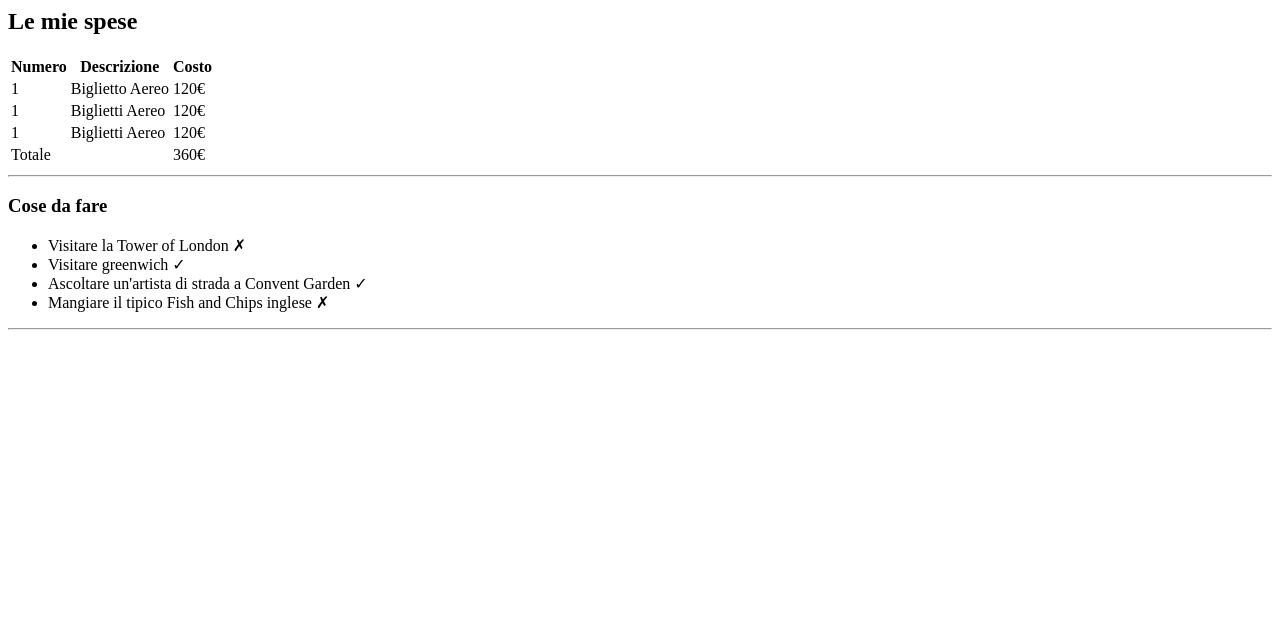
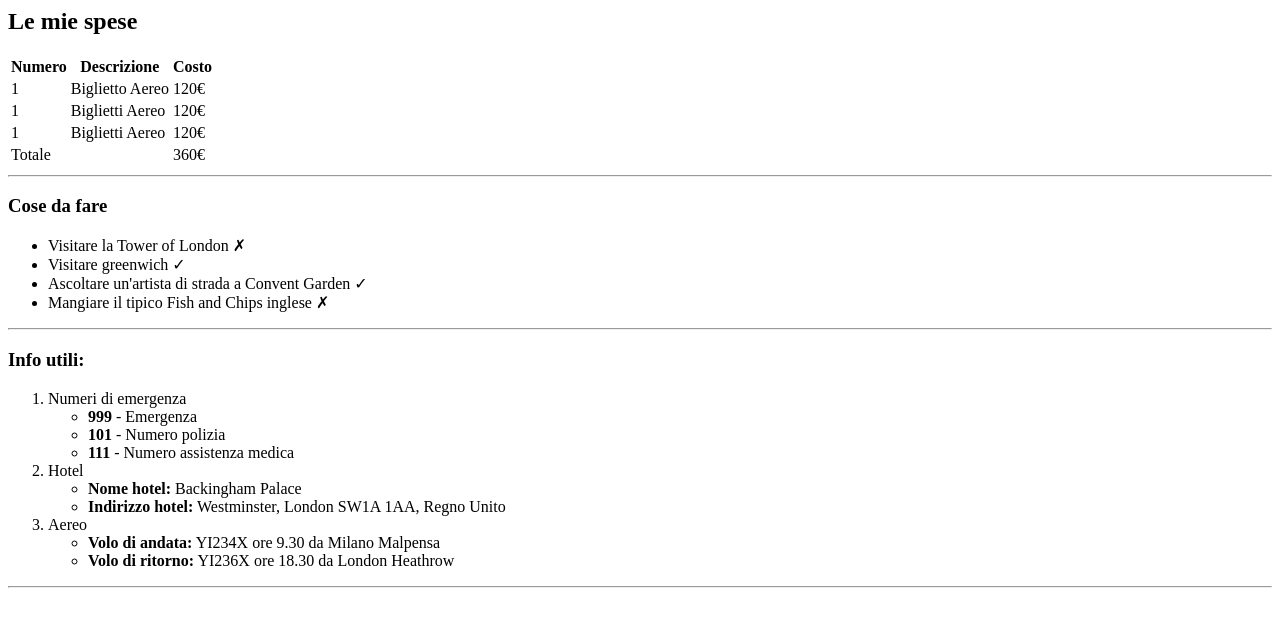
Before and after one commit to igorliotta/html-london-trip, a plain HTML site: page index.html in a window 1280 px wide. Shown: the part 107-734 px from the top of the page. Drawn offline with Linux system fonts and the light colour scheme.

Commit message:
ADD-ol_ul

```diff
--- a/index.html
+++ b/index.html
@@ -14,7 +14,7 @@
     <img src="./img/pexels-bill-emrich-230794-2.jpg" alt="terza-immagine">
     <hr>
    </section>
-   <!-- Seconda sezione con tabella -->
+   <!-- Seconda sezione "Le mie spese"-->
    <section>
     <h2>Le mie spese</h2>
     <table>
@@ -50,7 +50,7 @@
     </table>
     <hr>
    </section>
-   <!-- Terza sezione con lista puntata non ordinata -->
+   <!-- Terza sezione "Cose da fare"-->
    <section>
     <h3>Cose da fare</h3>
     <ul>
@@ -61,5 +61,30 @@
     </ul>
     <hr>
    </section>
+   <!-- Quarta sezione "Info Utili" -->
+   <section>
+    <h3>Info utili:</h3>
+    <ol>
+        <li>Numeri di emergenza
+            <ul>
+                <li><strong>999</strong> - Emergenza</li>
+                <li><strong>101</strong> - Numero polizia</li>
+                <li><strong>111</strong> - Numero assistenza medica</li>
+            </ul>
+            <li>Hotel
+                <ul>
+                    <li><strong>Nome hotel:</strong> Backingham Palace</li>
+                    <li><strong>Indirizzo hotel:</strong> Westminster, London SW1A 1AA, Regno Unito</li>
+                </ul>
+                <li>Aereo
+                    <ul>
+                        <li><strong>Volo di andata:</strong> YI234X ore 9.30 da Milano Malpensa</li>
+                        <li><strong>Volo di ritorno:</strong> YI236X ore 18.30 da London Heathrow</li>
+                    </ul>
+            </li>
+        </li>
+    </ol>
+    <hr>
+   </section>
 </body>
 </html>
```
